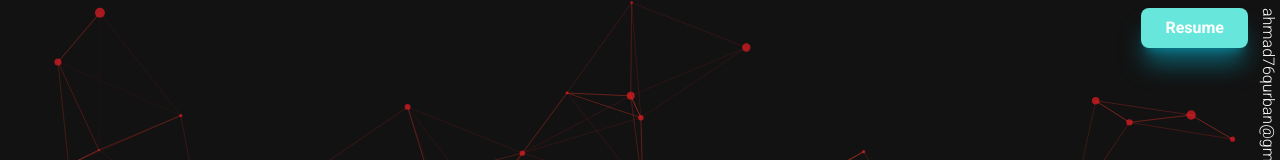
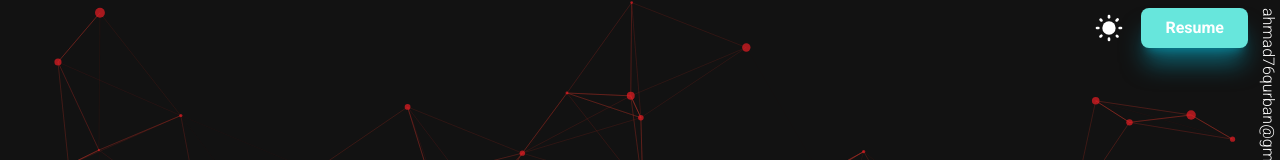
Before and after one commit to qur786/portfolio, a React (Vite) app: page / in a window 1280 px wide. Shown: the top 160 px of the page. Built offline with nearby package versions, Linux system fonts and the light colour scheme.

Commit message:
feat: add toggle theme feature in social provider

```diff
--- a/src/components/SocialSidebar/index.tsx
+++ b/src/components/SocialSidebar/index.tsx
@@ -5,9 +5,13 @@ import { LinkedInIcon } from "../../Icons/linked-in";
 import { TwitterIcon } from "../../Icons/twitter";
 import { WhatsappIcon } from "../../Icons/whatsapp";
 import ReactGA from "react-ga4";
-import { MouseEventHandler } from "react";
+import { MouseEventHandler, useState } from "react";
+import { isDarkMode, toggleTheme } from "../utils";
+import { MoonIcon } from "../../Icons/moon";
+import { SunIcon } from "../../Icons/sun";
 
 export function SocialSidebar(): JSX.Element {
+  const [darkMode, setDarkMode] = useState(isDarkMode());
   const handleResumeClick: MouseEventHandler<HTMLAnchorElement> = () => {
     ReactGA.event({
       category: "Resume",
@@ -51,15 +55,32 @@ export function SocialSidebar(): JSX.Element {
           </a>
         </Slide>
       </div>
+      <div className="absolute z-10 right-8 top-2 flex flex-row gap-4">
+        <button
+          onClick={() => {
+            toggleTheme();
+            setDarkMode(isDarkMode());
+          }}
+          title={
+            darkMode === true ? "Toggle to Light Theme" : "Toggle to Dark Theme"
+          }
+        >
+          {darkMode === true ? (
+            <SunIcon className="h-8 fill-white" />
+          ) : (
+            <MoonIcon className="h-8 fill-black" />
+          )}
+        </button>
         <a
           href="/portfolio/Qurban-Ahmad-Latest.pdf"
           onClick={handleResumeClick}
           target="_blank"
         >
-        <button className="absolute text-white z-10 top-2 right-8 shadow-xl shadow-cyan-500/50 bg-[#67E6DC] font-bold rounded-lg px-6 py-2">
+          <button className="text-white shadow-xl shadow-cyan-500/50 bg-[#67E6DC] font-bold rounded-lg px-6 py-2">
             Resume
           </button>
         </a>
+      </div>
     </>
   );
 }
```
Lines whose indentation alone changed are shown as unchanged.
